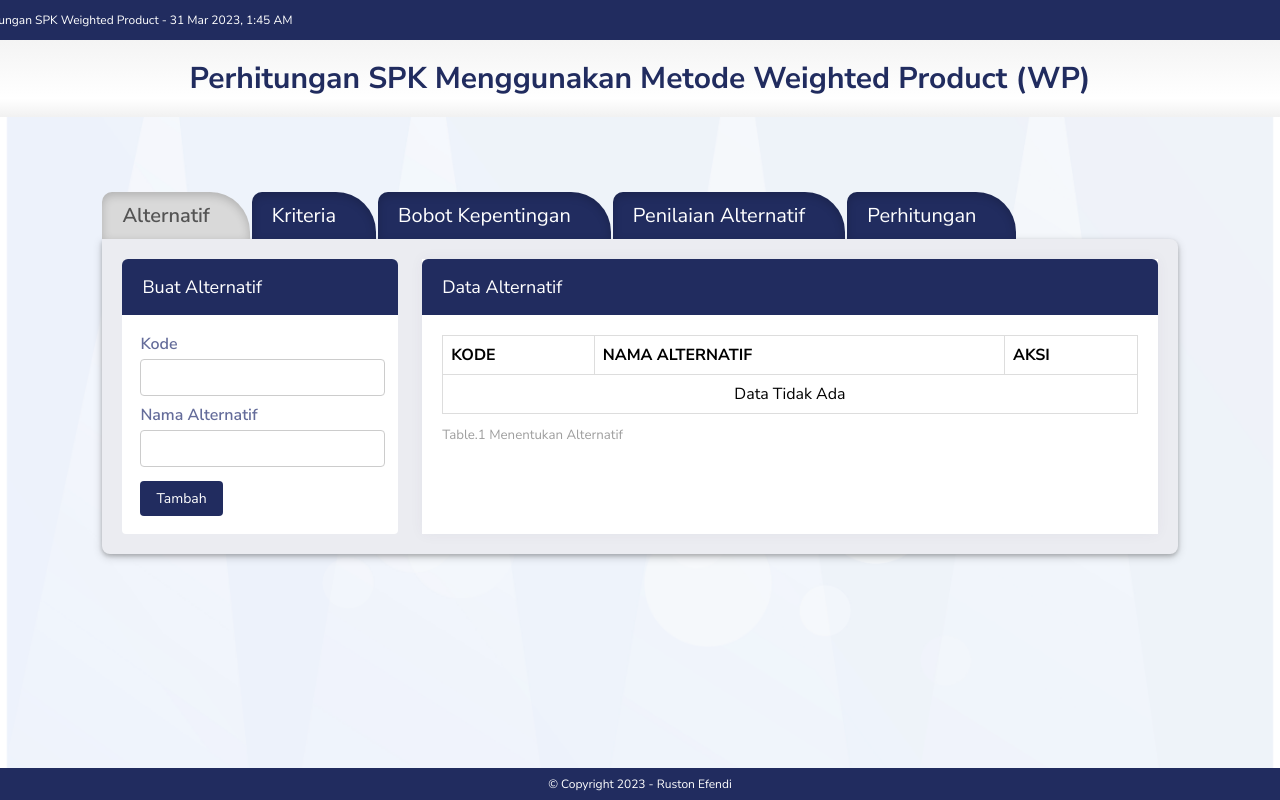
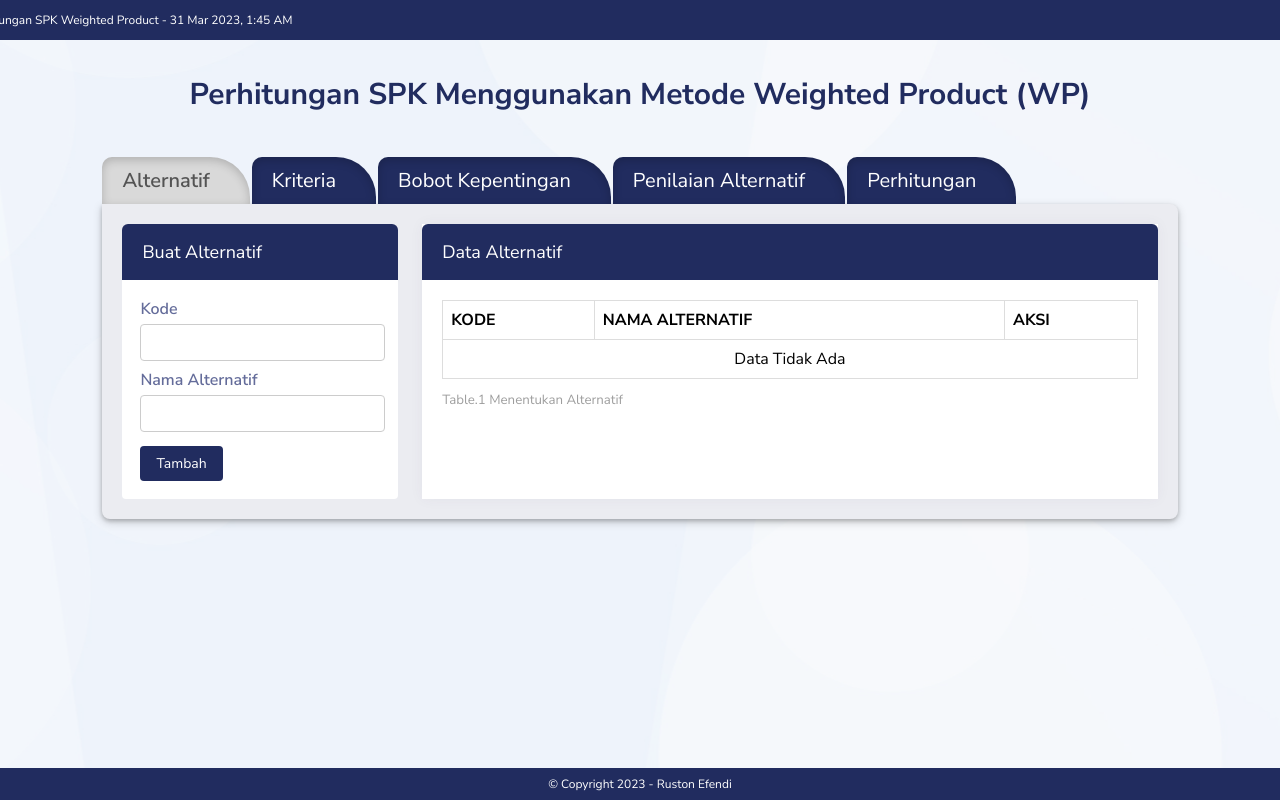
Before and after one commit to ruston-RnY/SPK-weighted-product, an Angular app: page / in a window 1280 px wide. Built offline with nearby package versions, Linux system fonts and the light colour scheme.

Commit message:
fix layout

```diff
--- a/src/app/app.component.html
+++ b/src/app/app.component.html
@@ -7,11 +7,11 @@
         {{ today | date : "d MMM yyyy, h:mm a" }}
       </p>
     </div>
+  </div>
+  <section class="main-content">
     <div class="title">
       Perhitungan SPK Menggunakan Metode Weighted Product (WP)
     </div>
-  </div>
-  <section class="main-content">
     <div class="navigation">
       <div
         class="nav"
@@ -332,7 +332,6 @@
               <table class="table">
                 <thead>
                   <tr>
-                    <th>Kode Alternatif</th>
                     <th>Alternatif / Kriteria</th>
                     <th *ngFor="let item of kriteria">
                       {{ item.kode }}
@@ -347,8 +346,7 @@
                     "
                   >
                     <tr *ngFor="let item of alternatifPerKriteria">
-                      <td>{{ item.kodeAlternatif }}</td>
-                      <td>{{ item.alternatif }}</td>
+                      <td>{{ item.alternatif }} ({{ item.kodeAlternatif }})</td>
                       <td *ngFor="let krit of item.kriteria">
                         {{ krit.kriteriaAlternatifValue }}
                       </td>
--- a/src/styles.scss
+++ b/src/styles.scss
@@ -84,16 +84,15 @@ h5 {
 .main {
   background-image: url(assets/image/bg.jpg);
   background-position: center;
-  background-size: cover;
+  background-size: auto;
   background-repeat: no-repeat;
-  background-position-y: 50px;
+  // background-position-y: 50px;
   min-height: 100vh;
   position: fixed;
   left: 0;
   right: 0;
   z-index: -1;
   opacity: 0.6;
-  // filter: brightness(0.5);
 }
 
 main {
@@ -223,21 +222,6 @@ main {
         }
       }
     }
-
-    .title {
-      font-size: 30px;
-      text-align: center;
-      margin: 0;
-      font-weight: 700;
-      padding: 18px;
-      background: linear-gradient(
-        180deg,
-        rgb(244, 244, 244) 0,
-        rgb(255, 255, 255) 76%,
-        rgb(241 241 241) 100%
-      );
-      color: #212c5f;
-    }
   }
 
   .footer {
@@ -252,8 +236,79 @@ main {
     font-size: 12px;
   }
 
+  .title {
+    font-size: 30px;
+    text-align: center;
+    margin: 0;
+    font-weight: 700;
+    padding: 18px;
+    color: #212c5f;
+    // background: linear-gradient(
+    //   180deg,
+    //   rgb(244, 244, 244) 0,
+    //   rgb(255, 255, 255) 76%,
+    //   rgb(241 241 241) 100%
+    // );
+    margin-bottom: 1.5rem;
+  }
+
   .main-content {
-    padding: 12rem 0 3rem;
+    padding: 3.5rem 0;
+
+    .navigation {
+      display: flex;
+
+      .nav {
+        cursor: pointer;
+        font-size: 20px;
+        font-weight: 500;
+        text-transform: capitalize;
+        color: #ffff;
+        padding: 10px 20px;
+        border-radius: 10px 40px 0 0;
+        padding-right: 40px;
+        background: #212c5f;
+        margin-right: 2px;
+        box-shadow: inset 0 3px 10px 0 rgba(0, 0, 0, 0.19);
+
+        &.nav-active {
+          background: #d9d9d9;
+          color: #545454;
+          font-weight: 600;
+        }
+      }
+    }
+
+    .content-wrap {
+      padding: 20px;
+      background: #ebecf1;
+      margin-bottom: 40px;
+      border-radius: 0 8px 8px 8px;
+      box-shadow: 0 2px 4px 0 rgba(0, 0, 0, 0.2),
+        0 3px 10px 0 rgba(0, 0, 0, 0.19);
+
+      .header {
+        background: #212c5f;
+        color: white;
+        padding: 16px 20px;
+        font-size: 18px;
+        font-weight: 500;
+        border-top-left-radius: 6px;
+        border-top-right-radius: 6px;
+
+        &.header-sm {
+          padding: 8px 16px;
+          font-size: 16px;
+        }
+      }
+
+      .desc {
+        color: #646c9a;
+        font-size: 14px;
+        font-weight: 600;
+        font-style: italic;
+      }
+    }
 
     .content {
       .form-wrap {
@@ -297,58 +352,4 @@ main {
       }
     }
   }
-
-  .navigation {
-    display: flex;
-
-    .nav {
-      cursor: pointer;
-      font-size: 20px;
-      font-weight: 500;
-      text-transform: capitalize;
-      color: #ffff;
-      padding: 10px 20px;
-      border-radius: 10px 40px 0 0;
-      padding-right: 40px;
-      background: #212c5f;
-      margin-right: 2px;
-      box-shadow: inset 0 3px 10px 0 rgba(0, 0, 0, 0.19);
-
-      &.nav-active {
-        background: #d9d9d9;
-        color: #545454;
-        font-weight: 600;
-      }
-    }
-  }
-
-  .content-wrap {
-    padding: 20px;
-    background: #ebecf1;
-    margin-bottom: 40px;
-    border-radius: 0 8px 8px 8px;
-    box-shadow: 0 2px 4px 0 rgba(0, 0, 0, 0.2), 0 3px 10px 0 rgba(0, 0, 0, 0.19);
-
-    .header {
-      background: #212c5f;
-      color: white;
-      padding: 16px 20px;
-      font-size: 18px;
-      font-weight: 500;
-      border-top-left-radius: 6px;
-      border-top-right-radius: 6px;
-
-      &.header-sm {
-        padding: 8px 16px;
-        font-size: 16px;
-      }
-    }
-
-    .desc {
-      color: #646c9a;
-      font-size: 14px;
-      font-weight: 600;
-      font-style: italic;
-    }
-  }
 }
```
